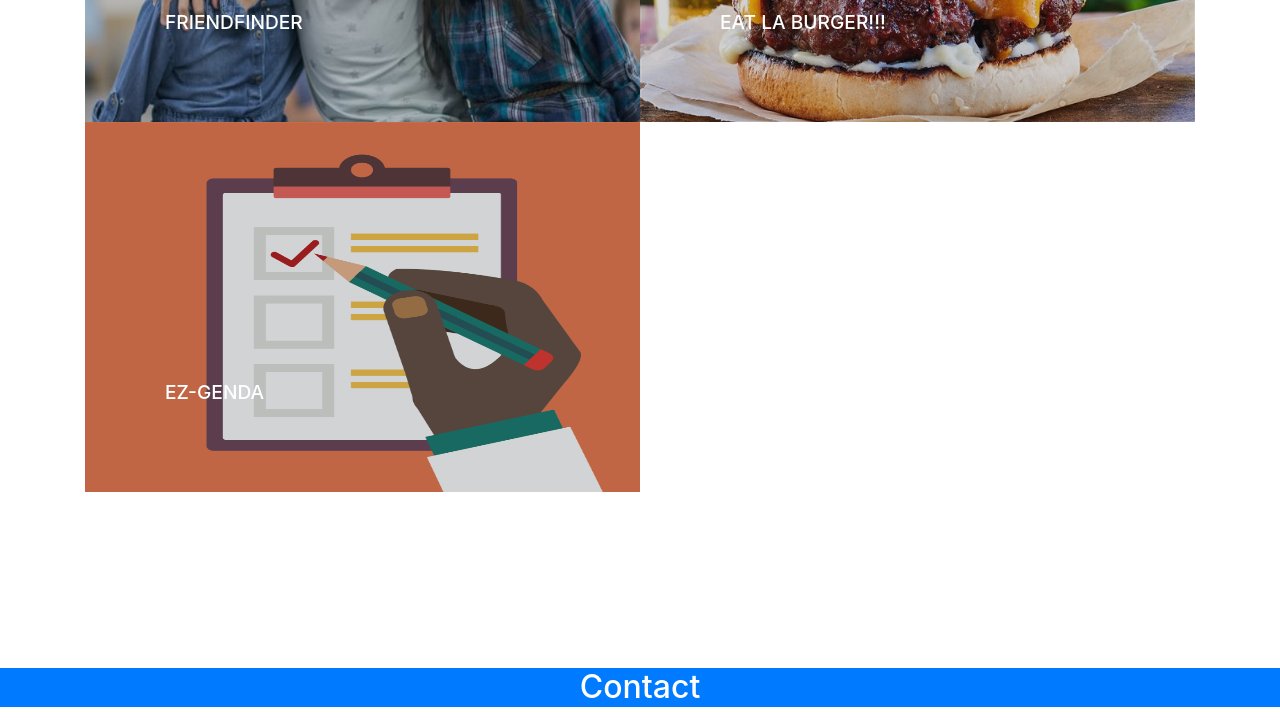
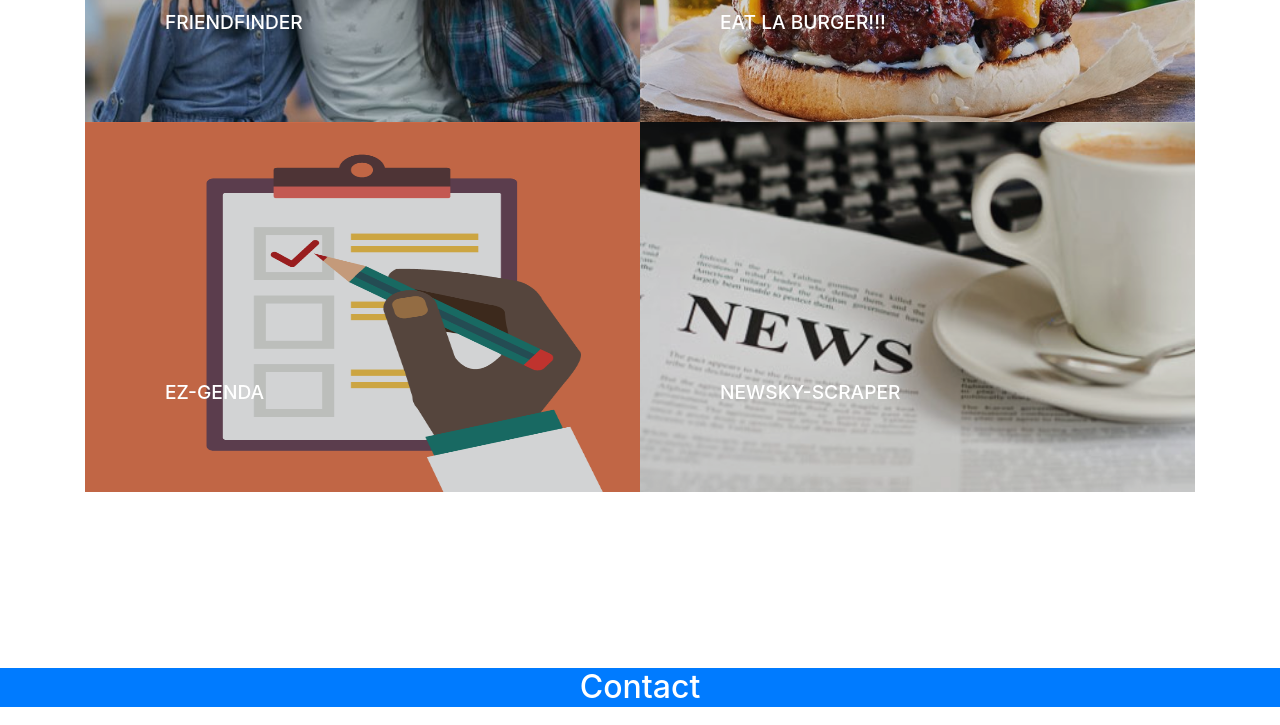
Before and after one commit to khavinlindo/Portfolio, a website with bundled scripts: page index.html in a window 1280 px wide. Shown: the part 2800-3525 px from the top of the page. Built offline with nearby package versions, Linux system fonts and the light colour scheme.

Commit message:
newsky-scraper added

```diff
--- a/index.html
+++ b/index.html
@@ -197,6 +197,17 @@
               <img class="img-fluid" src="img/agenda.png" alt="" style="width:555px; height:370.25px">
             </a>
           </div>
+          <div class="col-lg-6">
+            <a class="portfolio-item" href="https://intense-badlands-83532.herokuapp.com/" target="_blank">
+              <span class="caption">
+                <span class="caption-content">
+                  <h2>NEWSky-SCRAPER</h2>
+                  <!--<p class="mb-0"></p>-->
+                </span>
+              </span>
+              <img class="img-fluid" src="img/coffee-newspaper-keyboard.jpg" alt="" style="width:555px; height:370.25px">
+            </a>
+          </div>
       </div>
     </div>
   </section>
```
Also changed, not shown: img/coffee-newspaper-keyboard.jpg (added).
